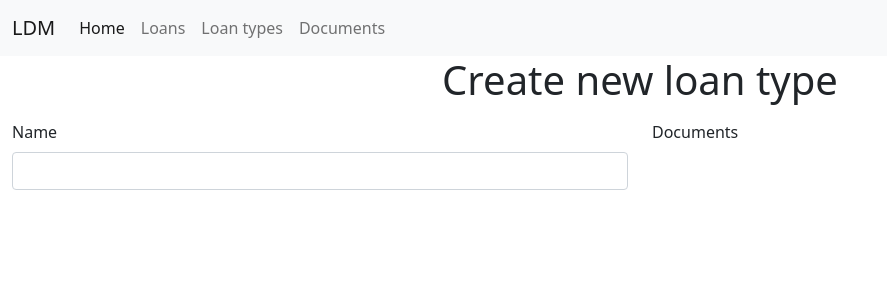
After one commit to gls-labs/internships_loans_app, a Rails app: template app/views/loan_types/new.slim in a window 1280 px wide. The commit adds this page. Shown: the top 300 px of the page, without its empty margins (0-887 px from the left). Run offline with Rails 7, Linux system fonts and the light colour scheme; the template is opened without the code that fills it, so the values that code supplies are empty; style sheets or scripts are compiled from the project's sources.

Commit message:
Added LoanTypes controller & views - Added a navigation bar to application layout - Added routes for loan_types, documents & loans

```diff
--- a/app/assets/stylesheets/application.sass
+++ b/app/assets/stylesheets/application.sass
@@ -1 +1,2 @@
 @import 'bootstrap/scss/bootstrap'
+@import 'main'
--- /dev/null
+++ b/app/assets/stylesheets/main.sass
@@ -0,0 +1,3 @@
+.table
+  th
+    text-align: center
--- /dev/null
+++ b/app/views/layouts/_navbar.slim
@@ -0,0 +1,20 @@
+nav.navbar.navbar-expand-lg.navbar-light.bg-light
+  .container-fluid
+    a.navbar-brand href="#" LDM
+
+    button.navbar-toggler[aria-controls="navbarSupportedContent"
+      aria-expanded="false" aria-label="Toggle navigation"
+      data-bs-target="#navbarSupportedContent" data-bs-toggle="collapse"
+      type="button"]
+      span.navbar-toggler-icon
+
+    #navbarSupportedContent.collapse.navbar-collapse
+      ul.navbar-nav.me-auto.mb-2.mb-lg-0
+        li.nav-item
+          a.nav-link.active aria-current="page" href=root_path Home
+        li.nav-item
+          a.nav-link href=loans_path Loans
+        li.nav-item
+          a.nav-link href=loan_types_path Loan types
+        li.nav-item
+          a.nav-link href=documents_path Documents
--- a/app/views/layouts/application.slim
+++ b/app/views/layouts/application.slim
@@ -11,4 +11,6 @@ html
     = javascript_pack_tag :application, 'data-turbolinks-track': :reload
 
   body
+    = render partial: 'layouts/navbar'
+
     = yield
--- /dev/null
+++ b/app/views/loan_types/new.slim
@@ -0,0 +1,24 @@
+.container-fluid
+  .row
+    .col-12
+      h1.text-center Create new loan type
+
+  = form_for @loan_type, html: { class: 'row justify-content-center mt-2' } do |f|
+    .col-12.col-sm-8.col-md-6
+      label.form-label Name
+      = f.text_field :name, class: 'form-control'
+
+      - if @loan_type.errors[:name].any?
+        .form-text.text-danger
+          = @loan_type.errors[:name].join(', ')
+
+    .col-12.col-sm-8.col-md-6
+      label.form-label Documents
+      = f.collection_check_boxes :document_ids, @documents, :id, :title do |d|
+        .form-check
+          = d.check_box class: 'form-check-input'
+          = b.label class: 'form-check-label'
+
+      - if @loan_type.errors[:document_ids].any?
+        .form-text.text-danger
+          = @loan_type.errors[:document_ids].join(', ')
--- a/config/routes.rb
+++ b/config/routes.rb
@@ -1,3 +1,9 @@
+# frozen_string_literal: true
+
 Rails.application.routes.draw do
+  resources :loan_types
+  resources :documents
+  resources :loans
+
   root 'home#index'
 end
```
Also changed, not shown: app/controllers/loan_types_controller.rb (added, +22 -0 lines), app/views/loan_types/index.slim (added, +27 -0 lines), Gemfile.lock.
